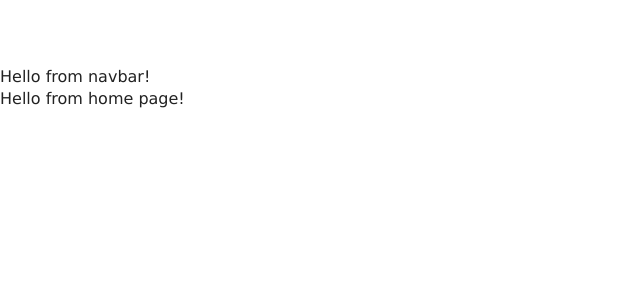
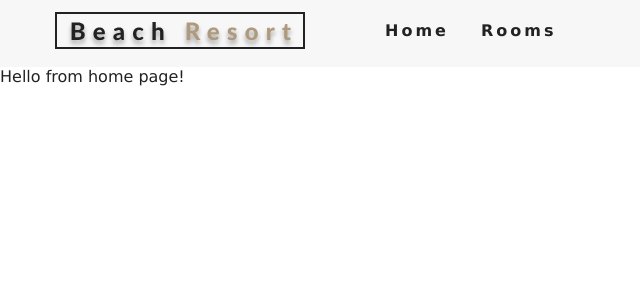
Before and after one commit to KanzaTahreem/Beach-Resort, a React (Create React App) app: page / in a window 1280 px wide. Shown: the top 300 px of the page, without its empty margins (0-640 px from the left). Built offline with nearby package versions, Linux system fonts and the light colour scheme; the HTML template or start-up script is replaced by a standard one.

Commit message:
Create navbar to navigate across the app

```diff
--- a/src/components/Navbar.jsx
+++ b/src/components/Navbar.jsx
@@ -1,9 +1,38 @@
-import React from 'react';
+import React, { useState } from 'react';
+import { Link } from 'react-router-dom';
+import { FaAlignRight } from 'react-icons/fa';
+import logo from '../images/logo.svg';
+import '../styles/Navbar.scss';
 
-const Navbar = () => (
-  <div>
-    Hello from navbar!
-  </div>
-);
+const Navbar = () => {
+  const [isOpen, setIsOpen] = useState({ isOpen: false });
+
+  const handleToggle = () => {
+    setIsOpen(!isOpen);
+  };
+
+  return (
+    <nav className="navbar">
+      <div className="nav-center">
+        <div className="nav-header">
+          <Link to="/">
+            <img src={logo} alt="Beach Resort" />
+          </Link>
+          <button type="button" className="nav-btn" onClick={handleToggle}>
+            <FaAlignRight className="nav-icon" />
+          </button>
+        </div>
+        <ul className={isOpen ? 'nav-links show-nav' : 'nav-links'}>
+          <li>
+            <Link to="/">Home</Link>
+          </li>
+          <li>
+            <Link to="/rooms">Rooms</Link>
+          </li>
+        </ul>
+      </div>
+    </nav>
+  );
+};
 
 export default Navbar;
--- /dev/null
+++ b/src/styles/Navbar.scss
@@ -0,0 +1,78 @@
+@import 'index';
+
+.navbar {
+  position: fixed;
+  top: 0;
+  left: 0;
+  width: 100%;
+  padding: 0.75rem 2rem;
+  background: $offWhite;
+  z-index: 1;
+}
+
+.nav-header {
+  display: flex;
+  justify-content: space-between;
+}
+
+.nav-btn {
+  background: transparent;
+  border: none;
+  cursor: pointer;
+  outline: none;
+}
+
+.nav-icon {
+  font-size: 1.5rem;
+  color: $primaryColor;
+}
+
+.nav-links {
+  height: 0;
+  overflow: hidden;
+  transition: $mainTransition;
+  list-style-type: none;
+
+  a {
+    display: block;
+    text-decoration: none;
+    padding: 1rem 0;
+    color: $mainBlack;
+    transition: $mainTransition;
+    text-align: center;
+    font-size: 1rem;
+    font-weight: 600;
+    letter-spacing: $mainSpacing;
+
+    &:hover {
+      color: $primaryColor;
+    }
+  }
+}
+
+.show-nav {
+  height: 100px;
+}
+
+@media screen and (min-width: 768px) {
+  .nav-btn {
+    display: none;
+  }
+
+  .nav-center {
+    max-width: 1170px;
+    margin: 0 auto;
+    display: flex;
+  }
+
+  .nav-links {
+    height: auto;
+    display: flex;
+    margin-left: 4rem;
+
+    a {
+      margin: 0 1rem;
+      padding: 0.5rem 0;
+    }
+  }
+}
```
